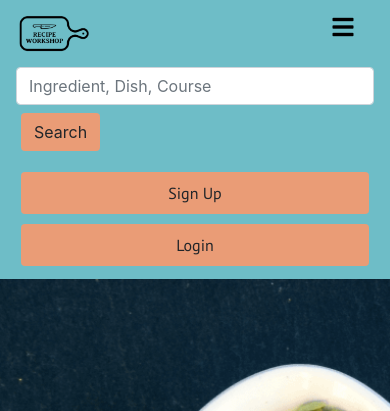
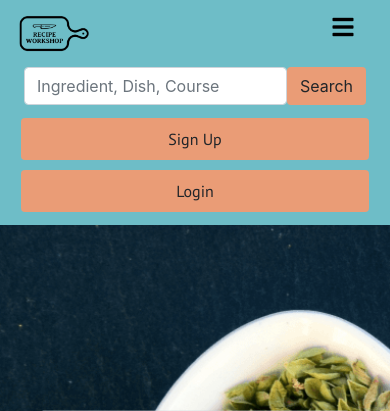
Before and after one commit to Andy-Osborne/Recipe-Workshop, a Flask app: page / in a window 390 px wide, after a click that opens the changed part. Shown: the top 411 px of the page. Run offline with Flask 2, Linux system fonts and the light colour scheme; data that the repository does not hold is empty; some libraries are stand-ins or nearby versions; some web fonts are replaced.

Commit message:
Add conditional logic to hide nav search bar on index page. Fix format of mobile nav display

```diff
--- a/templates/public/template/public_base.html
+++ b/templates/public/template/public_base.html
@@ -30,11 +30,18 @@
         </button>
 
         <div class="collapse navbar-collapse" id="navbarSupportedContent">
-            <form class="form-inline my-2 my-lg-0" action="{{url_for('get_search')}}" method="POST">
-                <input class="form-control mr-sm-2" type="search" placeholder="Ingredient, Dish, Course" aria-label="Search" name="search_field" required>
-                <button class="btn btn-main my-2 my-sm-0" type="submit">Search</button>
+
+            {% if page != "index" %}
+
+            <form class="form-group d-flex flex-row m-2" action="{{url_for('get_search')}}" method="POST">
+                <input class="form-control" type="search" placeholder="Ingredient, Dish, Course" aria-label="Search" name="search_field" required>
+                <button class="btn btn-main m-0" type="submit">Search</button>
               </form>
+
+            {% endif %}
+
           <ul class="navbar-nav ml-auto">
+
             {% if not session["username"] %}
 
             <li class="nav-item">
```
